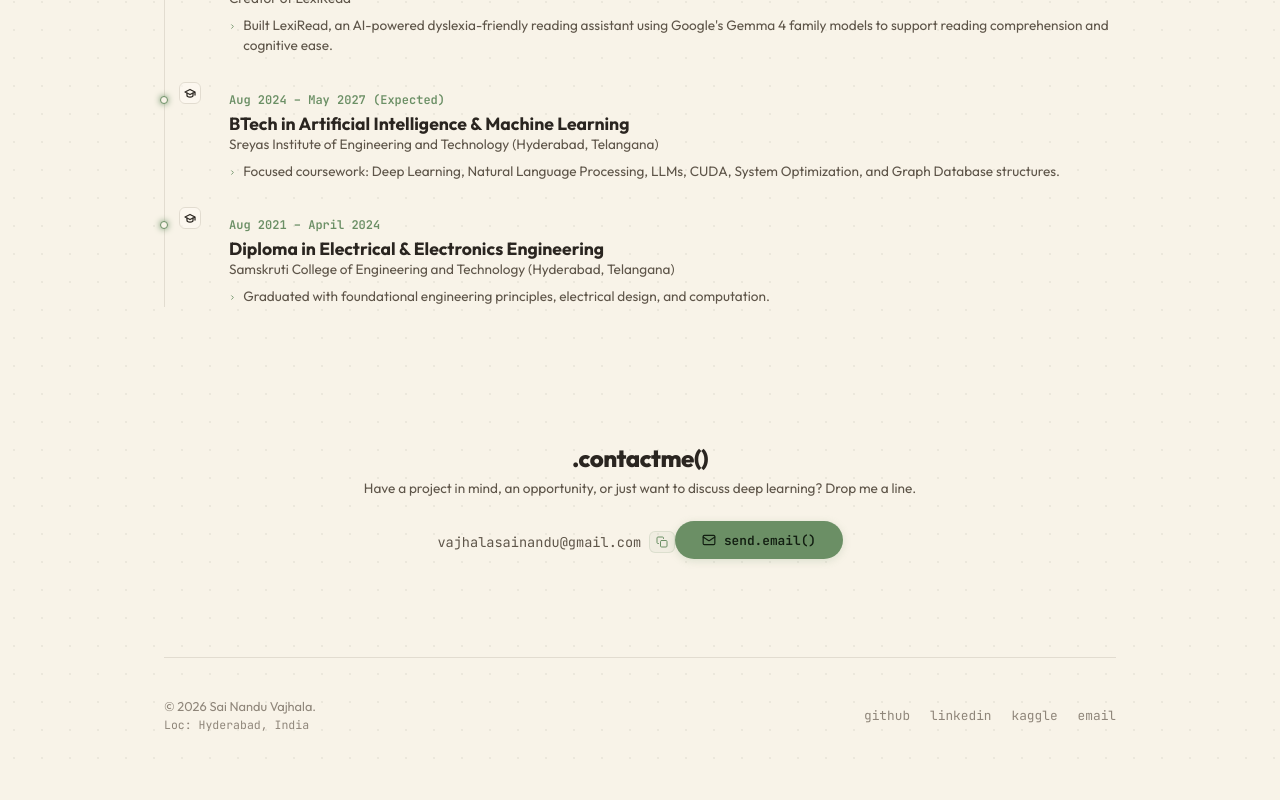
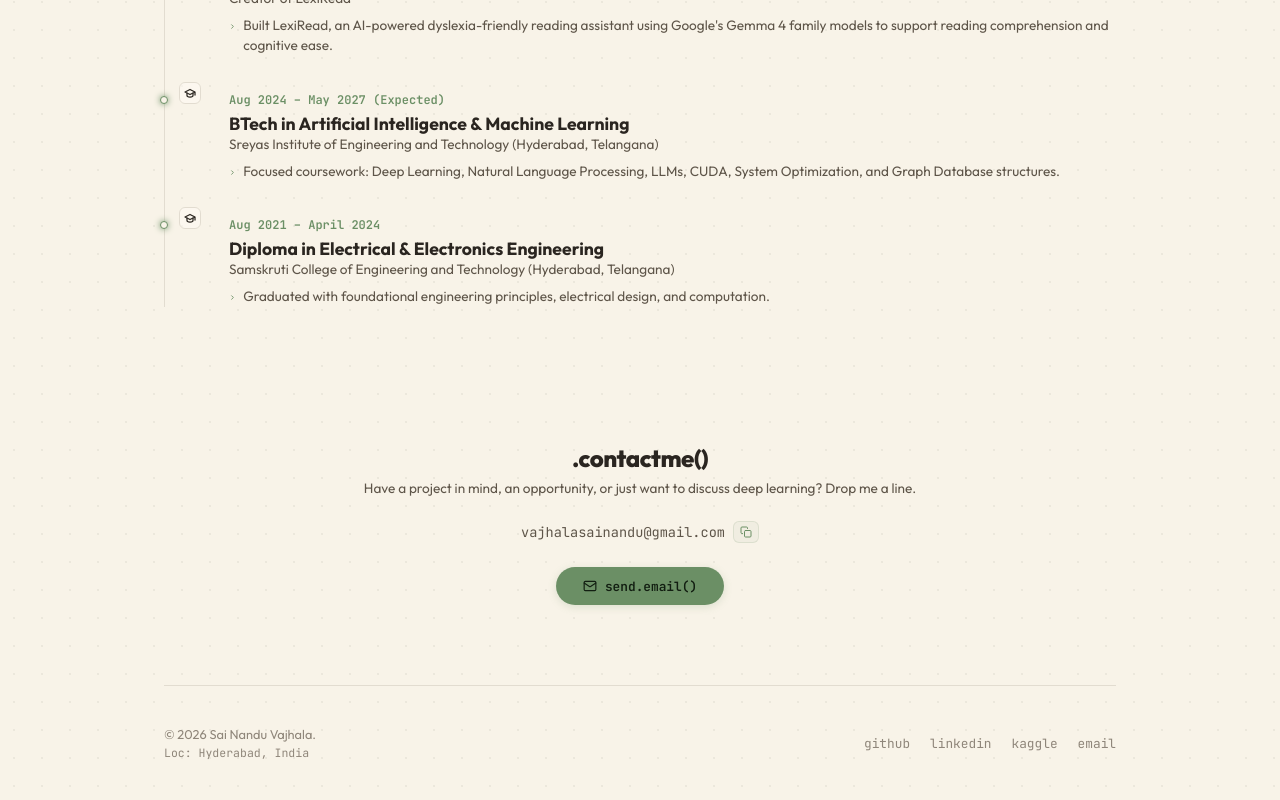
Before and after one commit to SaiNanduVajhala/sainanduvajhala.github.io, a React (Vite) app: page / in a window 1280 px wide. Shown: the part 2840-3640 px from the top of the page. Before the commit the page ends 3612 px from the top, so only its background shows below. Built offline with nearby package versions, Linux system fonts and the light colour scheme.

Commit message:
fix(contact): stack send.email button cleanly below email copy row

```diff
--- a/src/App.tsx
+++ b/src/App.tsx
@@ -289,7 +289,7 @@ function App() {
           <p style={{ color: 'var(--text-secondary)', fontSize: '0.85rem', marginBottom: '1.5rem' }}>
             Have a project in mind, an opportunity, or just want to discuss deep learning? Drop me a line.
           </p>
-          <div style={{ display: 'inline-flex', alignItems: 'center', gap: '0.5rem', marginBottom: '1.5rem' }}>
+          <div style={{ display: 'flex', alignItems: 'center', justifyContent: 'center', gap: '0.5rem', marginBottom: '1.5rem' }}>
             <span style={{ color: 'var(--text-secondary)', fontSize: '0.85rem', fontFamily: 'var(--font-mono)' }}>
               vajhalasainandu@gmail.com
             </span>
```
